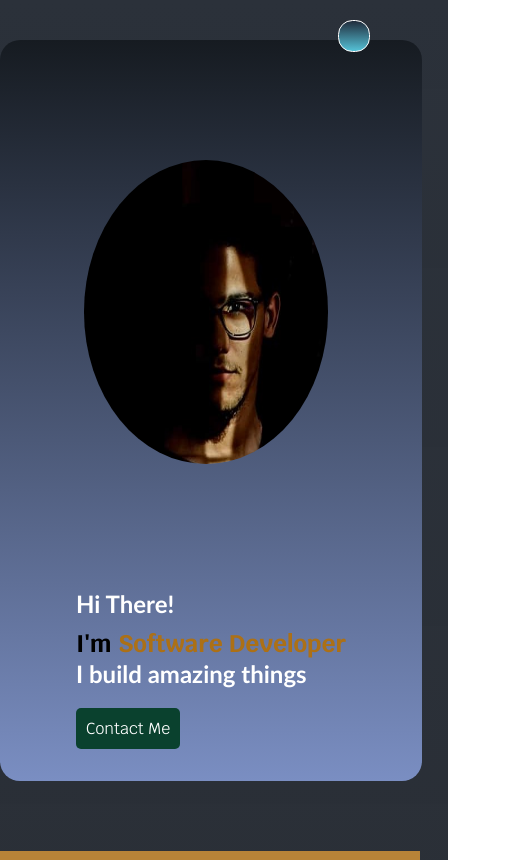
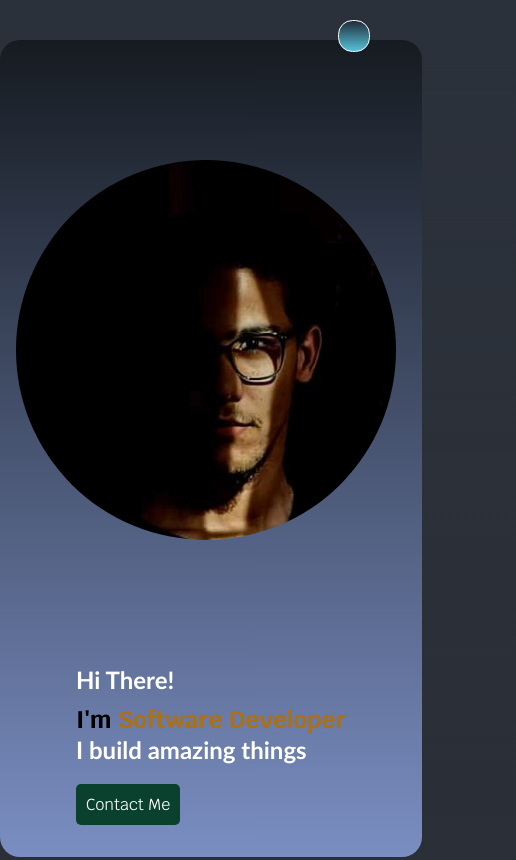
Before and after one commit to yadsashel/My-Portfolio, a plain HTML site: page index.html in a window 390 px wide. Shown: the top 860 px of the page, 516 px wide, since content can reach past the window. Drawn offline with Linux system fonts and the light colour scheme; grey boxes are pictures that could not be loaded; a web font is replaced by a local one.

Commit message:
fix some width for screen sizes

```diff
--- a/style.css
+++ b/style.css
@@ -515,10 +515,6 @@ input[type="checkbox"] {
     width: 50vh;
     height: auto;
   }
-  .main_sectoin img {
-    width: 29vh;
-    height: 36vh;
-  }
 
 
   .main__info {
```
